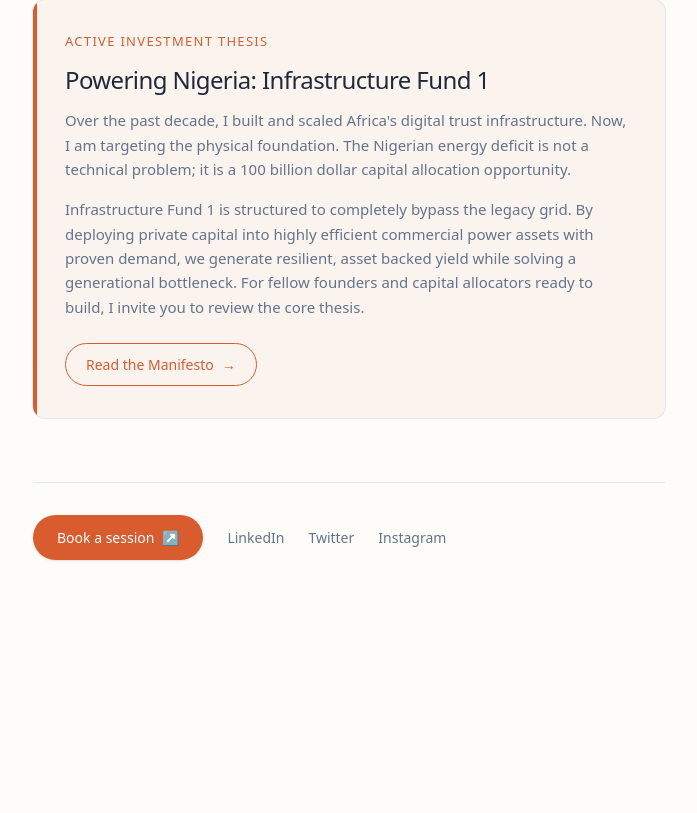
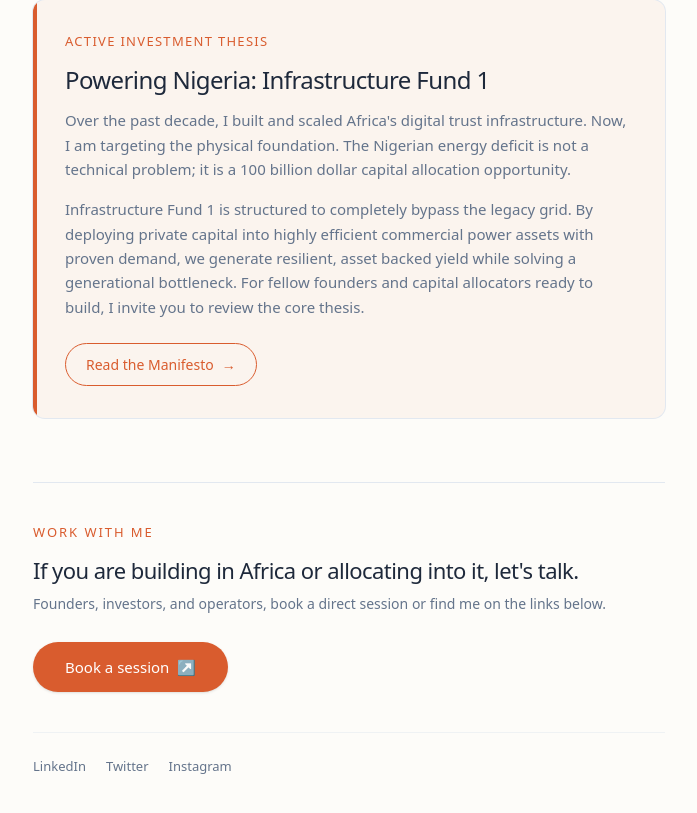
Before and after one commit to Threadigit/adetuyi.com, a Next.js app: page / in a window 1280 px wide. Shown: the part 2188-3001 px from the top of the page, without its empty margins (291-988 px from the left). Before the commit the page ends 2844 px from the top, so only its background shows below. Built offline with nearby package versions, Linux system fonts and the light colour scheme.

Commit message:
Update page.tsx

```diff
--- a/src/app/page.tsx
+++ b/src/app/page.tsx
@@ -313,40 +313,33 @@ export default function Home() {
       </section>
 
       {/* ── Contact ── */}
-      <footer className="pt-8 border-t border-border animate-fade-up delay-700">
-        <div className="flex flex-wrap items-center gap-x-6 gap-y-4 text-[14px]">
+      <footer className="pt-10 border-t border-border animate-fade-up delay-700">
+        {/* Headline */}
+        <p className="text-[13px] uppercase tracking-[0.15em] text-accent font-medium mb-3">
+          Work with me
+        </p>
+        <h2 className="text-[22px] font-medium text-foreground tracking-tight leading-snug mb-2">
+          If you are building in Africa or allocating into it, let&apos;s talk.
+        </h2>
+        <p className="text-[14px] text-muted mb-7">
+          Founders, investors, and operators, book a direct session or find me on the links below.
+        </p>
+
+        {/* Primary CTA */}
         <a
           href="https://calendly.com/toluadetuyi/one-on-one"
           target="_blank"
           rel="noopener noreferrer"
-            className="inline-flex items-center gap-2 bg-accent text-white px-6 py-3 rounded-full hover:bg-accent/90 transition-colors font-medium group shadow-sm hover:shadow-md"
+          className="inline-flex items-center gap-2 bg-accent text-white px-8 py-3.5 rounded-full hover:bg-accent/90 transition-all font-medium text-[15px] group shadow-sm hover:shadow-md mb-10"
         >
           Book a session <span className="transition-transform duration-300 group-hover:translate-x-1">↗</span>
         </a>
-          <a
-            href="https://www.linkedin.com/in/adetuyitolu/"
-            target="_blank"
-            rel="noopener noreferrer"
-            className="text-muted link-hover"
-          >
-            LinkedIn
-          </a>
-          <a
-            href="https://twitter.com/adetuyitolu"
-            target="_blank"
-            rel="noopener noreferrer"
-            className="text-muted link-hover"
-          >
-            Twitter
-          </a>
-          <a
-            href="https://instagram.com/adetuyitolu"
-            target="_blank"
-            rel="noopener noreferrer"
-            className="text-muted link-hover"
-          >
-            Instagram
-          </a>
+
+        {/* Secondary — social links */}
+        <div className="flex flex-wrap items-center gap-x-5 gap-y-3 text-[13px] text-muted border-t border-border/50 pt-6">
+          <a href="https://www.linkedin.com/in/adetuyitolu/" target="_blank" rel="noopener noreferrer" className="link-hover">LinkedIn</a>
+          <a href="https://twitter.com/adetuyitolu" target="_blank" rel="noopener noreferrer" className="link-hover">Twitter</a>
+          <a href="https://instagram.com/adetuyitolu" target="_blank" rel="noopener noreferrer" className="link-hover">Instagram</a>
         </div>
       </footer>
     </main>
```
Lines whose indentation alone changed are shown as unchanged.
